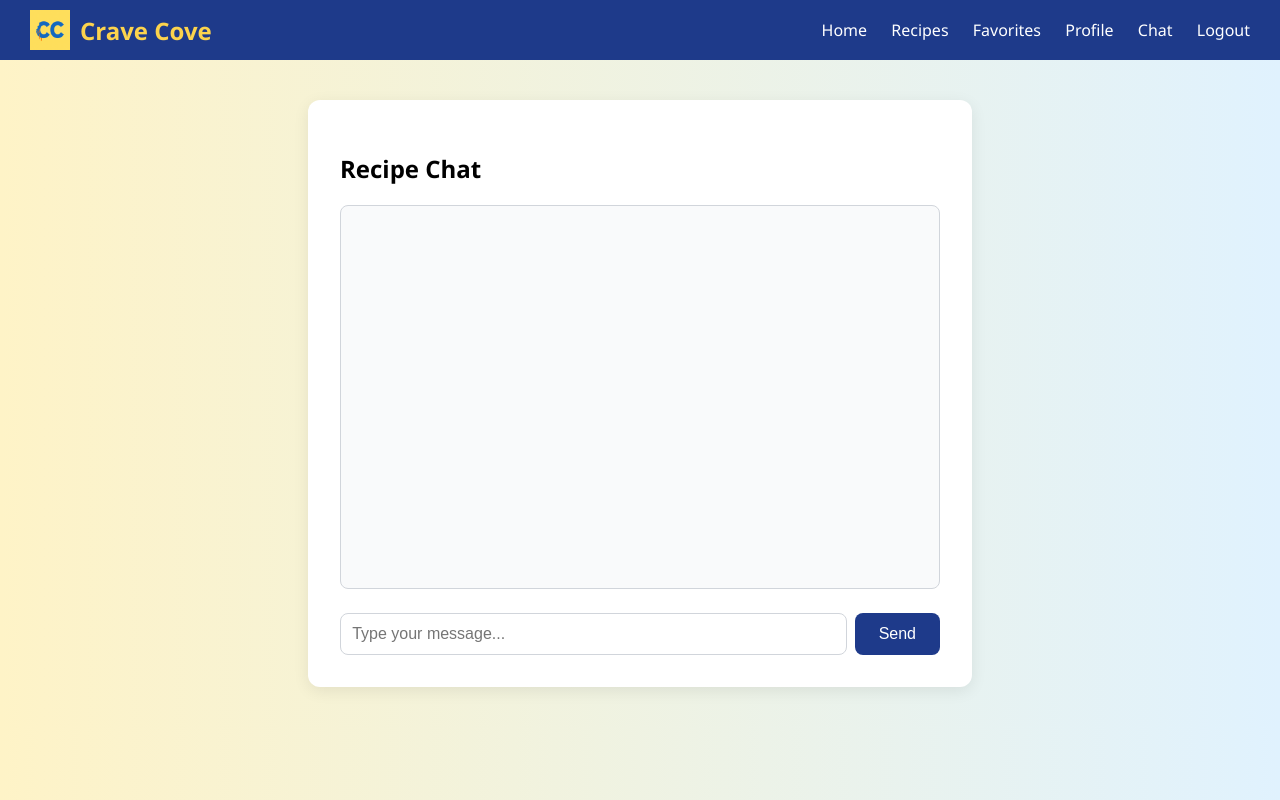
After one commit to yadaltmn/Recipe-Maker-Web-Application, a Flask app: page /chat in a window 1280 px wide. The commit adds this page. Run offline with Flask 3, Linux system fonts and the light colour scheme; the visitor is signed in with stand-in values (Sample User, id 1); some libraries are stand-ins or nearby versions.

Commit message:
Add chat box

```diff
--- a/app/__init__.py
+++ b/app/__init__.py
@@ -4,8 +4,8 @@ from flask_login import LoginManager
 from flask_wtf import CSRFProtect
 import os
 from flask_migrate import Migrate
+from flask_socketio import SocketIO
 
-# Create app
 myapp_obj = Flask(__name__, static_folder='../static')
 basedir = os.path.abspath(os.path.dirname(__file__))
 
@@ -19,24 +19,19 @@ myapp_obj.config.from_mapping(
 db = SQLAlchemy(myapp_obj)
 csrf = CSRFProtect(myapp_obj)
 migrate = Migrate(myapp_obj, db)
+socketio = SocketIO(myapp_obj, cors_allowed_origins="*")  # Initialize SocketIO first
+login_manager = LoginManager()
 
-login_manager = LoginManager()
+# Configure login manager
 login_manager.init_app(myapp_obj)
 login_manager.login_view = 'login'
 
-# Import AFTER defining login_manager
+# Import models AFTER extensions but BEFORE routes
 from app.models import User
 
-# This is REQUIRED for Flask-Login to work
+# User loader must come after User model import
 @login_manager.user_loader
 def load_user(user_id):
     return User.query.get(int(user_id))
 
-# This should come LAST
-from app import routes, models
-
-__all__ = [
-    routes,
-    models,
-    myapp_obj
-]
+from app import routes
--- a/app/routes.py
+++ b/app/routes.py
@@ -1,4 +1,4 @@
-from app import myapp_obj, db
+from app import myapp_obj, db, socketio
 from flask_login import login_user, logout_user, login_required, current_user
 from flask import render_template, redirect, url_for, flash
 from app.forms import LoginForm, RegistrationForm, PostForm, RecipeForm, CommentForm, DeleteForm, EditProfileForm
@@ -9,6 +9,7 @@ from flask import abort
 from flask import jsonify
 from flask import request
 from flask import abort  # Import abort to handle unauthorized deletes
+from flask_socketio import send, emit
 # from <X> import <Y>
 
 @myapp_obj.route("/")
@@ -288,3 +289,13 @@ def rate_recipe(recipe_id):
     db.session.commit()
     flash('Rating submitted!', 'success')
     return redirect(url_for('recipe_detail', recipe_id=recipe_id))
+
+
+@socketio.on('message')
+def handle_message(data):
+    send({'username': current_user.username, 'message': data['message']}, broadcast=True)
+
+@myapp_obj.route('/chat')
+@login_required
+def chat():
+    return render_template('chat.html')
--- /dev/null
+++ b/app/templates/chat.html
@@ -0,0 +1,167 @@
+<!DOCTYPE html>
+    <html lang="en">
+    <head>
+      <meta charset="UTF-8">
+      <title>Crave Cove – Sign Up</title>
+      <link rel="stylesheet" href="{{ url_for('static', filename='styles.css') }}">
+    </head>
+    <body class="crave-bg">
+      <!-- Top Navbar -->
+      <nav class="nav-bar">
+        <div class="nav-logo">
+          <img src="{{ url_for('static', filename='images/logo.png') }}" alt="Crave Cove Logo" class="logo-img">
+          <span class="brand-title">Crave Cove</span>
+        </div>
+        <div class="nav-links">
+          <a href="/">Home</a>
+          <a href="/recipes">Recipes</a>
+          <a href="/favorites">Favorites</a>
+          <a href="/profile">Profile</a>
+          <a href="{{ url_for('chat') }}">Chat</a>
+          {% if current_user.is_authenticated %}
+          <a href="{{ url_for('logout') }}">Logout</a>
+        {% endif %}
+        </div>
+      </nav>
+    <title>Recipe Chat</title>
+    <style>
+        body {
+            font-family: Arial, sans-serif;
+            background: #f1f5f9;
+            margin: 0;
+            padding: 0;
+        }
+        .chat-container {
+            max-width: 600px;
+            margin: 40px auto;
+            background: #fff;
+            border-radius: 12px;
+            box-shadow: 0 4px 16px rgba(0,0,0,0.08);
+            padding: 2rem;
+        }
+        #chat-box {
+            height: 350px;
+            border: 1px solid #d1d5db;
+            border-radius: 8px;
+            padding: 1rem;
+            overflow-y: auto;
+            background: #f9fafb;
+            margin-bottom: 1.5rem;
+        }
+        .chat-message {
+            margin-bottom: 1rem;
+            display: flex;
+            flex-direction: column;
+        }
+        .chat-username {
+            font-size: 0.9rem;
+            color: #1e3a8a;
+            font-weight: bold;
+            margin-bottom: 0.2rem;
+        }
+        .chat-bubble {
+            display: inline-block;
+            padding: 0.7rem 1.2rem;
+            border-radius: 18px;
+            background: #e0e7ff;
+            color: #1e293b;
+            max-width: 75%;
+            word-break: break-word;
+        }
+        .chat-message.self .chat-bubble {
+            background: #1e3a8a;
+            color: #fff;
+            align-self: flex-end;
+        }
+        .chat-message.self {
+            align-items: flex-end;
+        }
+        .chat-message.other {
+            align-items: flex-start;
+        }
+        #chat-input-row {
+            display: flex;
+            gap: 0.5rem;
+        }
+        #message-input {
+            flex: 1;
+            padding: 0.7rem;
+            border-radius: 8px;
+            border: 1px solid #d1d5db;
+            font-size: 1rem;
+        }
+        #send-btn {
+            padding: 0.7rem 1.5rem;
+            border: none;
+            border-radius: 8px;
+            background: #1e3a8a;
+            color: #fff;
+            font-size: 1rem;
+            cursor: pointer;
+            transition: background 0.2s;
+        }
+        #send-btn:hover {
+            background: #3b82f6;
+        }
+    </style>
+</head>
+<body>
+    <div class="chat-container">
+        <h2>Recipe Chat</h2>
+        <div id="chat-box"></div>
+        <div id="chat-input-row">
+            <input type="text" id="message-input" placeholder="Type your message...">
+            <button id="send-btn" onclick="sendMessage()">Send</button>
+        </div>
+    </div>
+
+    <script src="https://cdn.socket.io/4.5.4/socket.io.min.js"></script>
+    <script>
+        // Replace with the current user's username from Flask
+        const currentUsername = "{{ current_user.username }}";
+        const socket = io();
+
+        socket.on('message', (data) => {
+            addMessage(data.username, data.message);
+        });
+
+        function sendMessage() {
+            const input = document.getElementById('message-input');
+            const msg = input.value.trim();
+            if (msg !== "") {
+                socket.emit('message', {message: msg});
+                input.value = "";
+            }
+        }
+
+        function addMessage(username, message) {
+            const chatBox = document.getElementById('chat-box');
+            const msgDiv = document.createElement('div');
+            msgDiv.classList.add('chat-message');
+            msgDiv.classList.add(username === currentUsername ? 'self' : 'other');
+
+            const userDiv = document.createElement('div');
+            userDiv.classList.add('chat-username');
+            userDiv.textContent = username;
+
+            const bubbleDiv = document.createElement('div');
+            bubbleDiv.classList.add('chat-bubble');
+            bubbleDiv.textContent = message;
+
+            msgDiv.appendChild(userDiv);
+            msgDiv.appendChild(bubbleDiv);
+            chatBox.appendChild(msgDiv);
+
+            // Auto-scroll
+            chatBox.scrollTop = chatBox.scrollHeight;
+        }
+
+        // Allow Enter key to send messages
+        document.getElementById('message-input').addEventListener('keydown', function(e) {
+            if (e.key === 'Enter') {
+                sendMessage();
+            }
+        });
+    </script>
+</body>
+</html>
--- a/app/templates/create_recipe.html
+++ b/app/templates/create_recipe.html
@@ -17,6 +17,7 @@
       <a href="/recipes">Recipes</a>
       <a href="/create">Create</a>
       <a href="/profile">Profile</a>
+      <a href="{{ url_for('chat') }}">Chat</a>
       {% if current_user.is_authenticated %}
       <a href="{{ url_for('logout') }}">Logout</a>
     {% endif %}
--- a/app/templates/edit_recipe.html
+++ b/app/templates/edit_recipe.html
@@ -17,6 +17,7 @@
       <a href="/recipes">Recipes</a>
       <a href="/favorites">Favorites</a>
       <a href="/profile">Profile</a>
+      <a href="{{ url_for('chat') }}">Chat</a>
       {% if current_user.is_authenticated %}
       <a href="{{ url_for('logout') }}">Logout</a>
     {% endif %}
--- a/app/templates/favorites.html
+++ b/app/templates/favorites.html
@@ -17,6 +17,7 @@
       <a href="/recipes">Recipes</a>
       <a href="/favorites">Favorites</a>
       <a href="/profile">Profile</a>
+      <a href="{{ url_for('chat') }}">Chat</a>
       {% if current_user.is_authenticated %}
       <a href="{{ url_for('logout') }}">Logout</a>
     {% endif %}
--- a/app/templates/hello.html
+++ b/app/templates/hello.html
@@ -21,6 +21,7 @@
         <a href="/recipes">Recipes</a>
         <a href="/favorites">Favorites</a>
         <a href="/profile">Profile</a>
+        <a href="{{ url_for('chat') }}">Chat</a>
         {% if current_user.is_authenticated %}
         <a href="{{ url_for('logout') }}">Logout</a>
       {% endif %}
--- a/app/templates/homepage.html
+++ b/app/templates/homepage.html
@@ -3,8 +3,10 @@
     <a href="/recipes">Recipes</a>
     <a href="/favorites">Favorites</a>
     <a href="/profile">Profile</a>
+    <a href="{{ url_for('chat') }}">Chat</a>
     {% if current_user.is_authenticated %}
     <a href="{{ url_for('logout') }}">Logout</a>
+
   {% endif %}
 
     {% if current_user.is_authenticated %}
--- a/app/templates/login.html
+++ b/app/templates/login.html
@@ -17,6 +17,7 @@
       <a href="/recipes">Recipes</a>
       <a href="/favorites">Favorites</a>
       <a href="/profile">Profile</a>
+      <a href="{{ url_for('chat') }}">Chat</a>
       {% if current_user.is_authenticated %}
       <a href="{{ url_for('logout') }}">Logout</a>
     {% endif %}
--- a/app/templates/profile.html
+++ b/app/templates/profile.html
@@ -20,6 +20,7 @@
         <a href="/">Home</a>
         <a href="/recipes">Recipes</a>
         <a href="/favorites">Favorites</a>
+        <a href="{{ url_for('chat') }}">Chat</a>
       </div>
     </nav>
 
--- a/app/templates/recipe_detail.html
+++ b/app/templates/recipe_detail.html
@@ -17,6 +17,7 @@
       <a href="/recipes">Recipes</a>
       <a href="/favorites">Favorites</a>
       <a href="/profile">Profile</a>
+      <a href="{{ url_for('chat') }}">Chat</a>
       {% if current_user.is_authenticated %}
       <a href="{{ url_for('logout') }}">Logout</a>
       {% endif %}
--- a/app/templates/recipes.html
+++ b/app/templates/recipes.html
@@ -20,6 +20,7 @@
       <a href="/recipes">Recipes</a>
       <a href="/favorites">Favorites</a>
       <a href="/profile">Profile</a>
+      <a href="{{ url_for('chat') }}">Chat</a>
       {% if current_user.is_authenticated %}
       <a href="{{ url_for('logout') }}">Logout</a>
     {% endif %}
@@ -114,4 +115,5 @@
     });
   </script>
 </body>
+<a href="{{ url_for('chat') }}">Chat</a>
 </html>
--- a/app/templates/registration.html
+++ b/app/templates/registration.html
@@ -17,6 +17,7 @@
       <a href="/recipes">Recipes</a>
       <a href="/favorites">Favorites</a>
       <a href="/profile">Profile</a>
+      <a href="{{ url_for('chat') }}">Chat</a>
       {% if current_user.is_authenticated %}
       <a href="{{ url_for('logout') }}">Logout</a>
     {% endif %}
--- a/run.py
+++ b/run.py
@@ -1,6 +1,4 @@
-from app import myapp_obj
-
-app = myapp_obj  # Flask will detect this as the app
+from app import myapp_obj, socketio
 
 if __name__ == "__main__":
-    app.run(debug=True, host="0.0.0.0")
+    socketio.run(myapp_obj, debug=True, host="0.0.0.0")
```
Also changed, not shown: meetings.md (+5 -3 lines).
